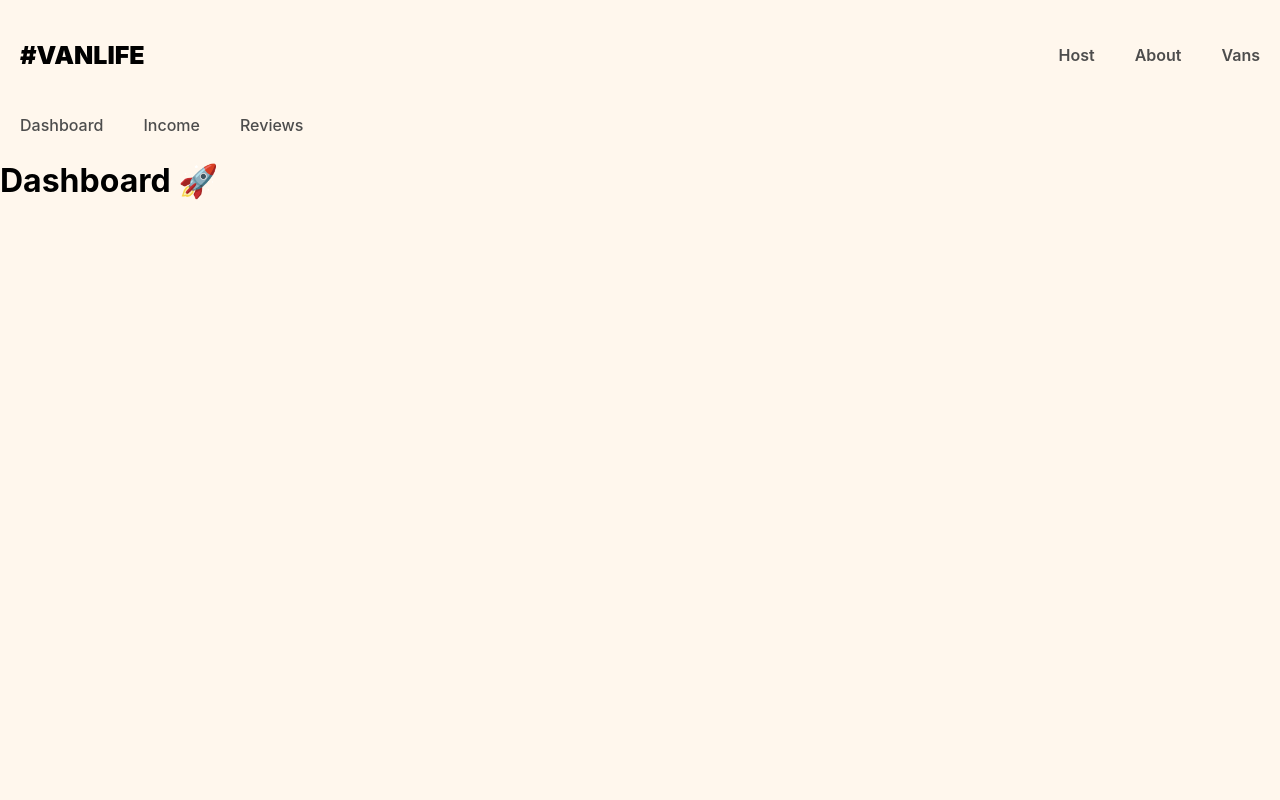
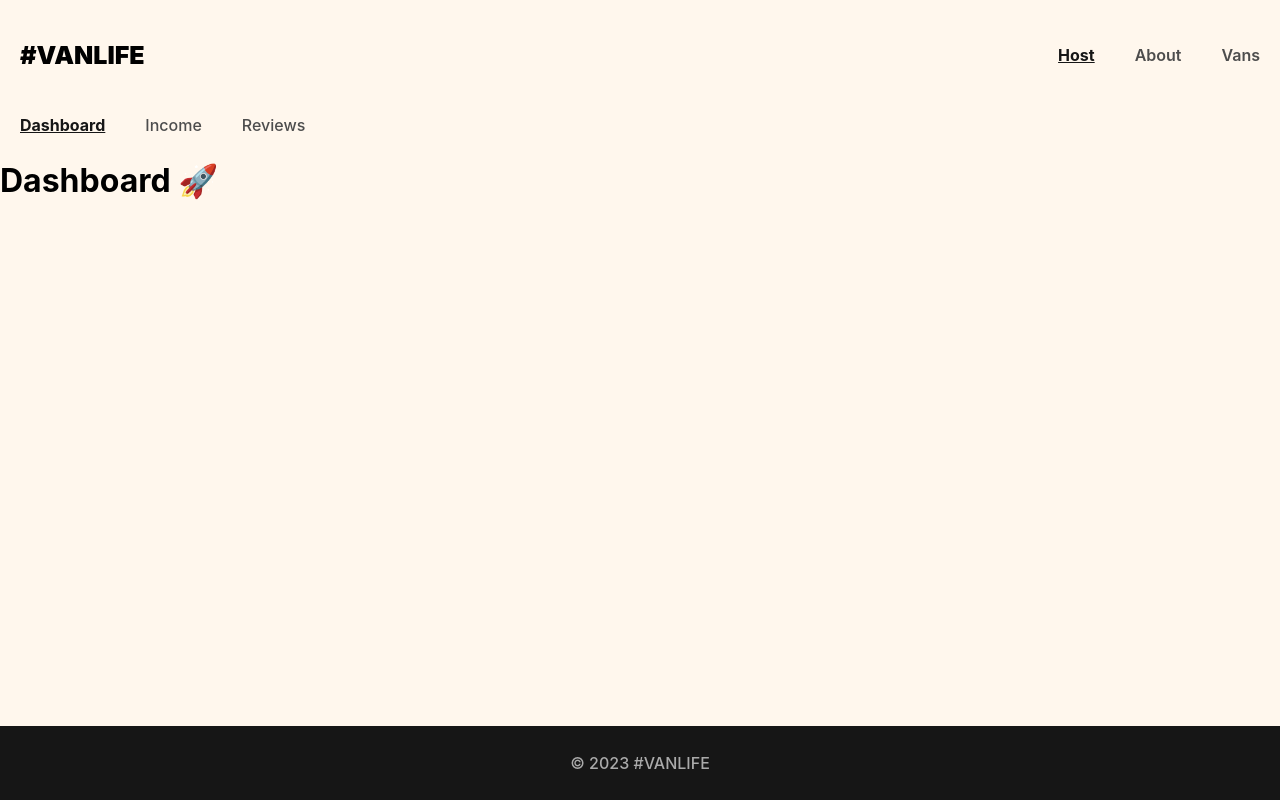
Before and after one commit to bransonchew/VanLife, a React (Vite) app: page /host in a window 1280 px wide. Built offline with nearby package versions, Linux system fonts and the light colour scheme; what miragejs would draw is missing.

Commit message:
NavLink & Footer

```diff
--- a/src/App.css
+++ b/src/App.css
@@ -16,6 +16,12 @@ body::-webkit-scrollbar {
 body {
   -ms-overflow-style: none;
   scrollbar-width: none;
+}
+
+.site-wrapper {
+    min-height: 100vh;
+    display: flex;
+    flex-direction: column;
 }
 
 header {
@@ -43,6 +49,22 @@ header a {
 header a:hover {
     color: #161616;
     text-decoration: underline;
+}
+
+main {
+    margin-bottom: 84px;
+}
+
+footer {
+    background-color: #161616;
+    color: #AAAAAA;
+    height: 74px;
+    display: flex;
+    flex-shrink: 0;
+    justify-content: center;
+    align-items: center;
+    margin-top: auto;
+    font-weight: 500;
 }
 
 .link-button {
--- a/src/components/Footer.jsx
+++ b/src/components/Footer.jsx
@@ -1,9 +1,7 @@
 export default function Footer() {
     return (
-        <>
-            <footer>
-
-            </footer>
-        </>
+        <footer>
+            © 2023 #VANLIFE
+        </footer>
     )
 }
--- a/src/components/Header.jsx
+++ b/src/components/Header.jsx
@@ -1,14 +1,36 @@
-import { Link } from 'react-router-dom'
+import { NavLink } from 'react-router-dom'
 
 
 export default function Header() {
+
+    const activeStyle = {
+        fontWeight: 'bold',
+        textDecoration: 'underline',
+        color: '#161616'
+    }
+
     return (
         <header>
-            <Link className="site-logo" to="/">#VanLife</Link>
+            <NavLink className="site-logo" to="/">#VanLife</NavLink>
             <nav>
-                <Link to="/host">Host</Link>
-                <Link to="/about">About</Link>
-                <Link to="/vans">Vans</Link>
+                <NavLink
+                    to="/host"
+                    style={ ({isActive}) => isActive ? activeStyle : null }
+                >
+                    Host
+                </NavLink>
+                <NavLink
+                    to="/about"
+                    style={ ({isActive}) => isActive ? activeStyle : null }
+                >
+                    About
+                </NavLink>
+                <NavLink
+                    to="/vans"
+                    style={ ({isActive}) => isActive ? activeStyle : null }
+                >
+                    Vans
+                </NavLink>
             </nav>
         </header>
     )
--- a/src/components/HostLayout.jsx
+++ b/src/components/HostLayout.jsx
@@ -1,13 +1,39 @@
-import { Link, Outlet } from 'react-router-dom'
+import { NavLink, Outlet } from 'react-router-dom'
 
 
 export default function HostLayout() {
+
+    const activeStyle = {
+        fontWeight: 'bold',
+        textDecoration: 'underline',
+        color: '#161616'
+    }
+
     return (
         <>
             <nav className="host-nav">
-                <Link to="/host">Dashboard</Link>
-                <Link to="income">Income</Link>
-                <Link to="reviews">Reviews</Link>
+                <NavLink
+                    to="/host"
+                    end
+                    style={ ({isActive}) => isActive ? activeStyle : null }
+                >
+                    Dashboard
+                </NavLink>
+
+                <NavLink
+                    to="income"
+                    style={ ({isActive}) => isActive ? activeStyle : null }
+                >
+                    Income
+                </NavLink>
+
+                <NavLink
+                    to="reviews"
+                    style={ ({isActive}) => isActive ? activeStyle : null }
+                >
+                    Reviews
+                </NavLink>
+
             </nav>
             <Outlet/>
         </>
--- a/src/components/Layout.jsx
+++ b/src/components/Layout.jsx
@@ -5,10 +5,12 @@ import Footer from './Footer'
 
 export default function Layout() {
     return (
-        <>
+        <div className="site-wrapper">
             <Header/>
-            <Outlet/>
+            <main>
+                <Outlet/>
+            </main>
             <Footer/>
-        </>
+        </div>
     )
 }
--- a/src/pages/vans/Vans.jsx
+++ b/src/pages/vans/Vans.jsx
@@ -32,7 +32,7 @@ export default function Vans() {
 
     return (
         <div className={ 'van-list-container' }>
-            <h1>Explore our van options 🚐</h1>
+            <h1>Explore our van options</h1>
             <div className={ 'van-list' }>
                 { vanElements }
             </div>
```
Also changed, not shown: src/pages/host/HostVans.jsx (added, +7 -0 lines).
